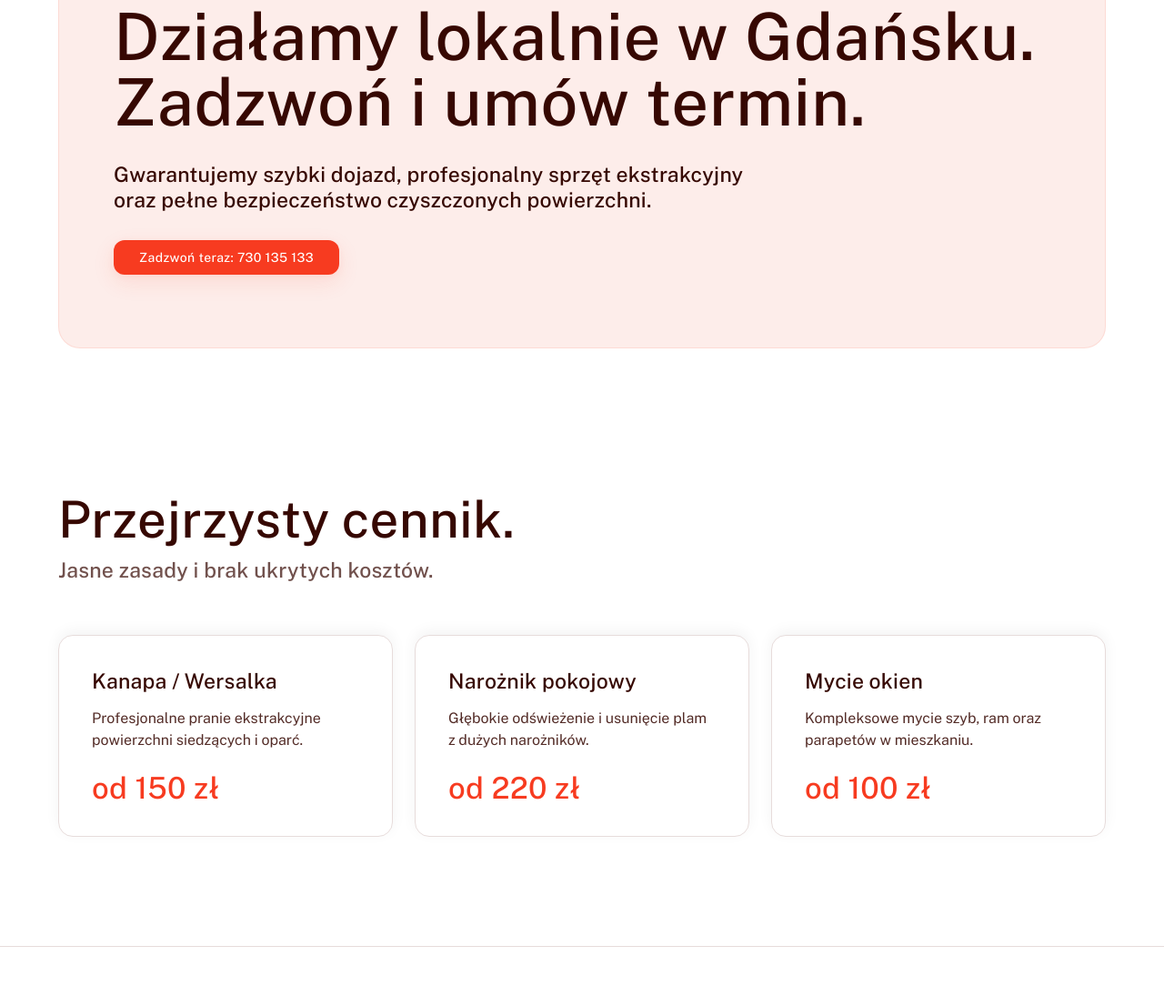
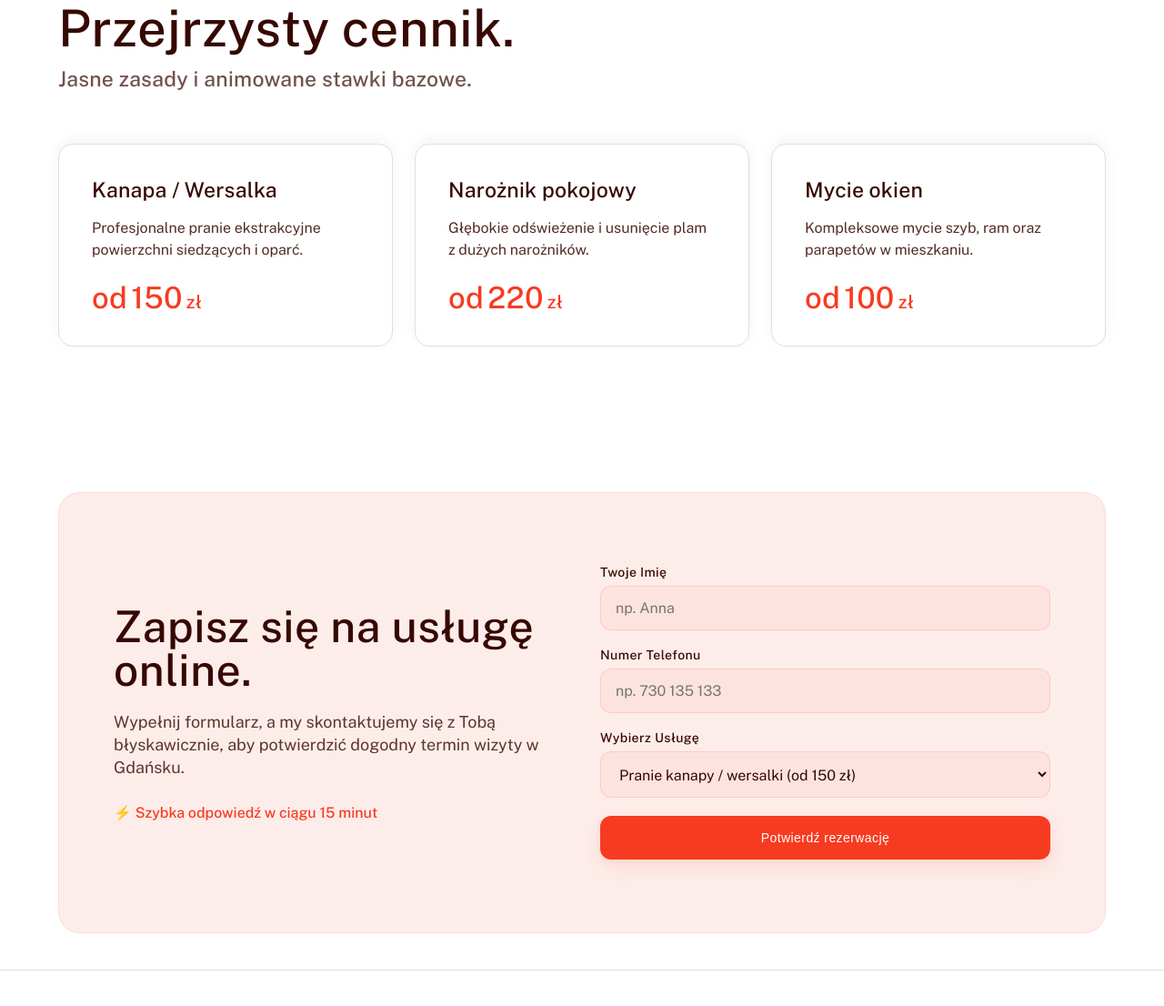
Before and after one commit to mwwk2gc8mj-alt/cleanzone-gdansk-, a plain HTML site: page index.html in a window 1280 px wide. Shown: the part 1690-2796 px from the top of the page at 91% size. Drawn offline with nearby package versions, Linux system fonts and the light colour scheme; animation ran at ten frames a second.

Commit message:
Update index.html

```diff
--- a/index.html
+++ b/index.html
@@ -241,6 +241,8 @@
             display: inline-flex;
             align-items: center;
             gap: 10px;
+            border: none;
+            cursor: pointer;
         }
 
         .btn-primary:hover {
@@ -266,7 +268,7 @@
             opacity: 0.8;
         }
 
-        /* Feature Category Grid (Exchange, Send, Add style) */
+        /* Feature Category Grid */
         .category-grid {
             display: grid;
             grid-template-columns: repeat(auto-fit, minmax(340px, 1fr));
@@ -335,9 +337,13 @@
             align-items: center;
             gap: 6px;
             text-decoration: none;
+            cursor: pointer;
+            background: none;
+            border: none;
+            padding: 0;
         }
 
-        /* Bordered Content Cards with Inverted Shadow Lift */
+        /* Content Cards & Animated Pricing Section */
         .content-cards-grid {
             display: grid;
             grid-template-columns: repeat(auto-fit, minmax(340px, 1fr));
@@ -350,11 +356,14 @@
             border-radius: var(--radius-2xl);
             padding: 36px;
             box-shadow: var(--shadow-md);
-            transition: transform 0.2s ease;
+            transition: transform 0.2s ease, border-color 0.2s ease;
+            position: relative;
+            overflow: hidden;
         }
 
         .content-card:hover {
             transform: translateY(-4px);
+            border-color: var(--color-signal-orange);
         }
 
         .content-card h3 {
@@ -374,14 +383,87 @@
             margin-bottom: 24px;
         }
 
+        /* Animated Price Counter Style */
         .price-highlight {
             font-size: 33px;
             font-weight: 500;
             color: var(--color-signal-orange);
             letter-spacing: 0.33px;
+            display: flex;
+            align-items: baseline;
+            gap: 4px;
         }
 
-        /* Editorial Big Headline Section */
+        .price-highlight span.currency {
+            font-size: 20px;
+        }
+
+        /* Booking / Calculator Interactive Section */
+        .booking-section {
+            background: var(--color-linen-blush);
+            border-radius: var(--radius-3xl);
+            padding: 80px 60px;
+            margin: 40px auto;
+            border: 1px solid rgba(247, 59, 32, 0.1);
+        }
+
+        .booking-grid {
+            display: grid;
+            grid-template-columns: 1fr 1fr;
+            gap: 40px;
+            align-items: center;
+        }
+
+        @media(max-width: 900px) {
+            .booking-grid {
+                grid-template-columns: 1fr;
+            }
+            .booking-section {
+                padding: 40px 24px;
+            }
+        }
+
+        .form-group {
+            margin-bottom: 20px;
+        }
+
+        .form-label {
+            display: block;
+            font-size: 14px;
+            font-weight: 500;
+            color: var(--color-ink-roast);
+            margin-bottom: 8px;
+            letter-spacing: 0.03em;
+        }
+
+        .form-input, .form-select {
+            width: 100%;
+            background: rgba(247, 59, 32, 0.05);
+            border: 1px solid rgba(247, 59, 32, 0.15);
+            border-radius: var(--radius-xl);
+            padding: 14px 16px;
+            font-size: 16px;
+            color: var(--color-ink-roast);
+            font-family: var(--font-sequel-sans);
+            outline: none;
+            transition: border-color 0.2s;
+        }
+
+        .form-input:focus, .form-select:focus {
+            border-color: var(--color-signal-orange);
+        }
+
+        .success-message {
+            display: none;
+            background: var(--color-mint-wash);
+            color: #0d4218;
+            padding: 20px;
+            border-radius: var(--radius-xl);
+            margin-top: 20px;
+            font-weight: 500;
+        }
+
+        /* Editorial Banner */
         .editorial-section {
             background: var(--color-linen-blush);
             border-radius: var(--radius-3xl);
@@ -486,7 +568,7 @@
             .nav-links {
                 display: none;
             }
-            .editorial-section {
+            .editorial-section, .booking-section {
                 padding: 40px 24px;
             }
         }
@@ -494,7 +576,7 @@
 </head>
 <body>
 
-    <!-- Three.js Interactive Particle / Geometric Background Canvas -->
+    <!-- Three.js Interactive Particle Background Canvas -->
     <canvas id="bg-canvas"></canvas>
 
     <!-- Navigation Bar -->
@@ -503,8 +585,8 @@
             <a href="#" class="nav-logo">Crystal <span>Group.pl</span></a>
             <ul class="nav-links">
                 <li><a href="#uslugi">Usługi</a></li>
-                <li><a href="#proces">Jak działamy</a></li>
                 <li><a href="#cennik">Cennik</a></li>
+                <li><a href="#rezerwacja">Zapisz się</a></li>
                 <li><a href="#kontakt">Kontakt</a></li>
             </ul>
             <div class="nav-right">
@@ -520,16 +602,16 @@
         <p class="hero-subtitle">Eksperckie pranie mebli tapicerowanych oraz precyzyjne mycie okien. Nowoczesne podejście, najwyższa skuteczność i bezkompromisowa jakość.</p>
 
         <div class="hero-cta-group">
-            <a href="tel:730135133" class="btn-primary">Zamów usługę: 730 135 133</a>
+            <a href="#rezerwacja" class="btn-primary">Zarezerwuj termin online</a>
             <a href="https://instagram.com/Crystal_group.pl" target="_blank" class="ghost-link">Instagram: @Crystal_group.pl →</a>
         </div>
     </header>
 
-    <!-- Feature Categories (Exchange / Send / Add style reinterpreted for services) -->
+    <!-- Feature Categories -->
     <section id="uslugi">
         <div class="section-header">
             <h2 style="font-size: clamp(36px, 5vw, 56px); font-weight: 500; letter-spacing: 0.01em; line-height: 1; margin-bottom: 16px;">Kluczowe specjalizacje.</h2>
-            <p style="font-size: 23px; font-weight: 500; opacity: 0.7; letter-spacing: 0.23px;">Precyzyjnie dobrane usługi dla domów, mieszkań i biur.</p>
+            <p style="font-size: 23px; font-weight: 500; opacity: 0.7; letter-spacing: 0.23px;">Precyzyjnie dobrane usługi dla domów, mieszkań i biur w Gdańsku.</p>
         </div>
 
         <div class="category-grid">
@@ -542,7 +624,7 @@
                     <h3 class="card-category-title">Pranie mebli i kanap</h3>
                     <p class="card-desc">Głębokie czyszczenie ekstrakcyjne sof, narożników, wersalek i foteli. Usuwanie nawet najtrudniejszych plam i roztoczy.</p>
                 </div>
-                <a href="tel:730135133" class="card-footer-action">Sprawdź szczegóły →</a>
+                <a href="#rezerwacja" class="card-footer-action">Wybierz usługę →</a>
             </div>
 
             <div class="category-card" style="background: rgba(71, 126, 233, 0.03); border-color: rgba(71, 126, 233, 0.1);">
@@ -552,9 +634,9 @@
                         <span style="font-size: 12px; font-weight: 500; letter-spacing: 0.36px; text-transform: uppercase; color: var(--color-cobalt-blue);">Okna</span>
                     </div>
                     <h3 class="card-category-title">Mycie okien i szyb</h3>
-                    <p class="card-desc">Dokładne mycie okien, ram oraz parapetów w domach i biurach na terenie Gdańska. Krystaliczny połysk bez smug.</p>
+                    <p class="card-desc">Dokładne mycie okien, ram oraz parapetów w domach i biurach. Krystaliczny połysk bez smug.</p>
                 </div>
-                <a href="tel:730135133" class="card-footer-action" style="color: var(--color-cobalt-blue);">Sprawdź szczegóły →</a>
+                <a href="#rezerwacja" class="card-footer-action" style="color: var(--color-cobalt-blue);">Wybierz usługę →</a>
             </div>
 
             <div class="category-card" style="background: rgba(52, 199, 113, 0.03); border-color: rgba(52, 199, 113, 0.1);">
@@ -564,51 +646,85 @@
                         <span style="font-size: 12px; font-weight: 500; letter-spacing: 0.36px; text-transform: uppercase; color: var(--color-emerald-green);">Kompleks</span>
                     </div>
                     <h3 class="card-category-title">Pakiet całoroczny</h3>
-                    <p class="card-desc">Połączone usługi prania mebli oraz mycia okien ze specjalnym rabatem dla stałych klientów indywidualnych i firm.</p>
+                    <p class="card-desc">Połączone usługi prania mebli oraz mycia okien ze specjalnym rabatem dla stałych klientów.</p>
                 </div>
-                <a href="tel:730135133" class="card-footer-action" style="color: var(--color-emerald-green);">Sprawdź szczegóły →</a>
+                <a href="#rezerwacja" class="card-footer-action" style="color: var(--color-emerald-green);">Wybierz usługę →</a>
             </div>
         </div>
     </section>
 
-    <!-- Editorial Highlight Banner -->
-    <div style="max-width: 1200px; margin: 0 auto; padding: 0 24px;">
-        <div class="editorial-section">
-            <h2 class="editorial-heading-lg">Działamy lokalnie w Gdańsku. Zadzwoń i umów termin.</h2>
-            <p class="editorial-sub">Gwarantujemy szybki dojazd, profesjonalny sprzęt ekstrakcyjny oraz pełne bezpieczeństwo czyszczonych powierzchni.</p>
-            <div>
-                <a href="tel:730135133" class="btn-primary">Zadzwoń teraz: 730 135 133</a>
-            </div>
-        </div>
-    </div>
-
-    <!-- Pricing / Content Cards Section -->
+    <!-- Pricing / Content Cards Section with Animated Number Counters -->
     <section id="cennik">
         <div class="section-header">
             <h2 style="font-size: clamp(36px, 5vw, 56px); font-weight: 500; letter-spacing: 0.01em; line-height: 1; margin-bottom: 16px;">Przejrzysty cennik.</h2>
-            <p style="font-size: 23px; font-weight: 500; opacity: 0.7; letter-spacing: 0.23px;">Jasne zasady i brak ukrytych kosztów.</p>
+            <p style="font-size: 23px; font-weight: 500; opacity: 0.7; letter-spacing: 0.23px;">Jasne zasady i animowane stawki bazowe.</p>
         </div>
 
         <div class="content-cards-grid">
             <div class="content-card">
                 <h3>Kanapa / Wersalka</h3>
                 <p>Profesjonalne pranie ekstrakcyjne powierzchni siedzących i oparć.</p>
-                <div class="price-highlight">od 150 zł</div>
+                <div class="price-highlight">
+                    <span>od</span> <span class="counter" data-target="150">0</span> <span class="currency">zł</span>
+                </div>
             </div>
 
             <div class="content-card">
                 <h3>Narożnik pokojowy</h3>
                 <p>Głębokie odświeżenie i usunięcie plam z dużych narożników.</p>
-                <div class="price-highlight">od 220 zł</div>
+                <div class="price-highlight">
+                    <span>od</span> <span class="counter" data-target="220">0</span> <span class="currency">zł</span>
+                </div>
             </div>
 
             <div class="content-card">
                 <h3>Mycie okien</h3>
                 <p>Kompleksowe mycie szyb, ram oraz parapetów w mieszkaniu.</p>
-                <div class="price-highlight">od 100 zł</div>
+                <div class="price-highlight">
+                    <span>od</span> <span class="counter" data-target="100">0</span> <span class="currency">zł</span>
+                </div>
             </div>
         </div>
     </section>
+
+    <!-- Interactive Online Booking Form Section (Allows users to book directly) -->
+    <div style="max-width: 1200px; margin: 0 auto; padding: 0 24px;" id="rezerwacja">
+        <div class="booking-section">
+            <div class="booking-grid">
+                <div>
+                    <h2 style="font-size: clamp(32px, 4vw, 48px); font-weight: 500; color: var(--color-ink-roast); line-height: 1; margin-bottom: 20px; letter-spacing: 0.01em;">Zapisz się na usługę online.</h2>
+                    <p style="font-size: 18px; color: var(--color-ink-roast); opacity: 0.8; line-height: 1.4; margin-bottom: 30px;">Wypełnij formularz, a my skontaktujemy się z Tobą błyskawicznie, aby potwierdzić dogodny termin wizyty w Gdańsku.</p>
+                    <div style="font-weight: 500; font-size: 16px; color: var(--color-signal-orange);">⚡ Szybka odpowiedź w ciągu 15 minut</div>
+                </div>
+
+                <div>
+                    <form id="bookingForm" onsubmit="handleBooking(event)">
+                        <div class="form-group">
+                            <label class="form-label">Twoje Imię</label>
+                            <input type="text" class="form-input" required placeholder="np. Anna">
+                        </div>
+                        <div class="form-group">
+                            <label class="form-label">Numer Telefonu</label>
+                            <input type="tel" class="form-input" required placeholder="np. 730 135 133">
+                        </div>
+                        <div class="form-group">
+                            <label class="form-label">Wybierz Usługę</label>
+                            <select class="form-select">
+                                <option>Pranie kanapy / wersalki (od 150 zł)</option>
+                                <option>Pranie narożnika (od 220 zł)</option>
+                                <option>Mycie okien (od 100 zł)</option>
+                                <option>Pakiet kompleksowy (Wycena indywidualna)</option>
+                            </select>
+                        </div>
+                        <button type="submit" class="btn-primary" style="width: 100%; justify-content: center; padding: 16px;">Potwierdź rezerwację</button>
+                    </form>
+                    <div id="successMsg" class="success-message">
+                        Dziękujemy! Twoje zgłoszenie zostało przyjęte. Skontaktujemy się z Tobą wkrótce!
+                    </div>
+                </div>
+            </div>
+        </div>
+    </div>
 
     <!-- Footer -->
     <footer id="kontakt">
@@ -622,6 +738,7 @@
                 <h5>Nawigacja</h5>
                 <a href="#uslugi">Usługi</a>
                 <a href="#cennik">Cennik</a>
+                <a href="#rezerwacja">Zapisz się</a>
                 <a href="https://instagram.com/Crystal_group.pl" target="_blank">Instagram</a>
             </div>
             <div class="footer-col">
@@ -641,8 +758,9 @@
         </div>
     </footer>
 
-    <!-- Three.js Interactive Animation Script matching Jeton/Fintech style particles -->
+    <!-- Scripts: Three.js background, animated counters, and booking logic -->
     <script>
+        // Three.js Background Animation
         const canvas = document.getElementById('bg-canvas');
         const renderer = new THREE.WebGLRenderer({ canvas: canvas, alpha: true, antialias: true });
         renderer.setSize(window.innerWidth, window.innerHeight);
@@ -655,7 +773,6 @@
         const group = new THREE.Group();
         scene.add(group);
 
-        // Generating floating geometric constructs representing clean drops/particles
         const particleCount = 45;
         const meshes = [];
 
@@ -688,7 +805,6 @@
             mesh.userData = {
                 rotX: (Math.random() - 0.5) * 0.01,
                 rotY: (Math.random() - 0.5) * 0.01,
-                floatSpeed: Math.random() * 0.002 + 0.001,
                 initY: mesh.position.y
             };
 
@@ -696,7 +812,6 @@
             meshes.push(mesh);
         }
 
-        // Ambient and directional lighting
         const ambientLight = new THREE.AmbientLight(0xffffff, 1.5);
         scene.add(ambientLight);
 
@@ -704,7 +819,6 @@
         pointLight.position.set(5, 5, 5);
         scene.add(pointLight);
 
-        // Mouse Parallax Interaction
         let mouseX = 0;
         let mouseY = 0;
         let targetX = 0;
@@ -743,6 +857,47 @@
             camera.updateProjectionMatrix();
             renderer.setSize(window.innerWidth, window.innerHeight);
         });
+
+        // Animated Number Counters for Pricing
+        let animated = false;
+        const counters = document.querySelectorAll('.counter');
+
+        function runCounters() {
+            counters.forEach(counter => {
+                const target = +counter.getAttribute('data-target');
+                let count = 0;
+                const speed = target / 30;
+                const updateCount = () => {
+                    count += speed;
+                    if (count < target) {
+                        counter.innerText = Math.ceil(count);
+                        setTimeout(updateCount, 30);
+                    } else {
+                        counter.innerText = target;
+                    }
+                };
+                updateCount();
+            });
+        }
+
+        const observer = new IntersectionObserver((entries) => {
+            entries.blockOres || entries.forEach(entry => {
+                if (entry.isIntersecting && !animated) {
+                    runCounters();
+                    animated = true;
+                }
+            });
+        }, { threshold: 0.3 });
+
+        const pricingSection = document.getElementById('cennik');
+        if (pricingSection) observer.observe(pricingSection);
+
+        // Booking Form Handler
+        function handleBooking(e) {
+            e.preventDefault();
+            document.getElementById('bookingForm').style.display = 'none';
+            document.getElementById('successMsg').style.display = 'block';
+        }
     </script>
 </body>
 </html>
```
